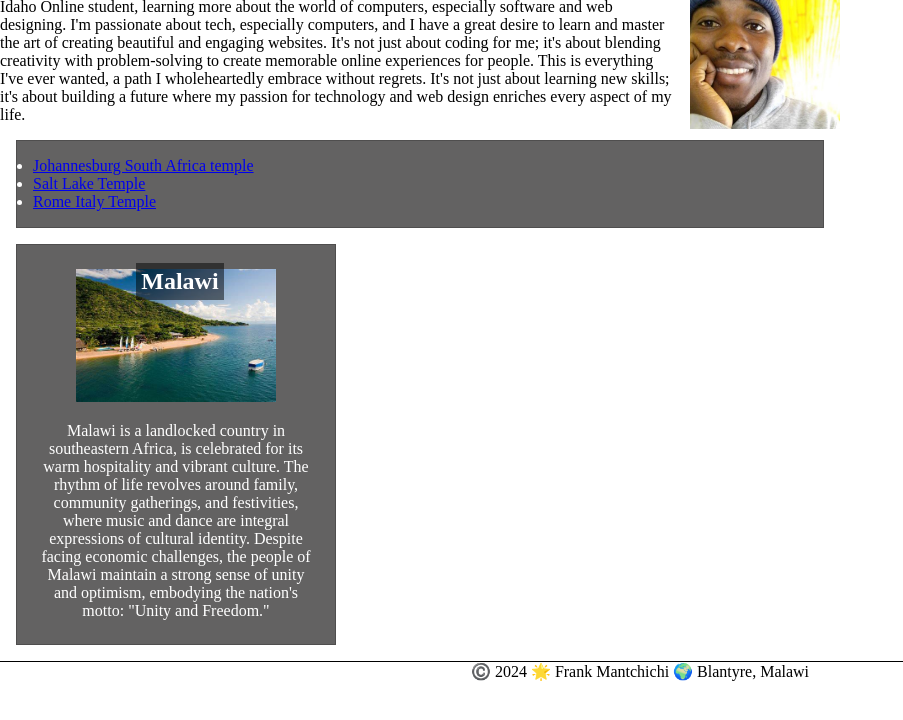
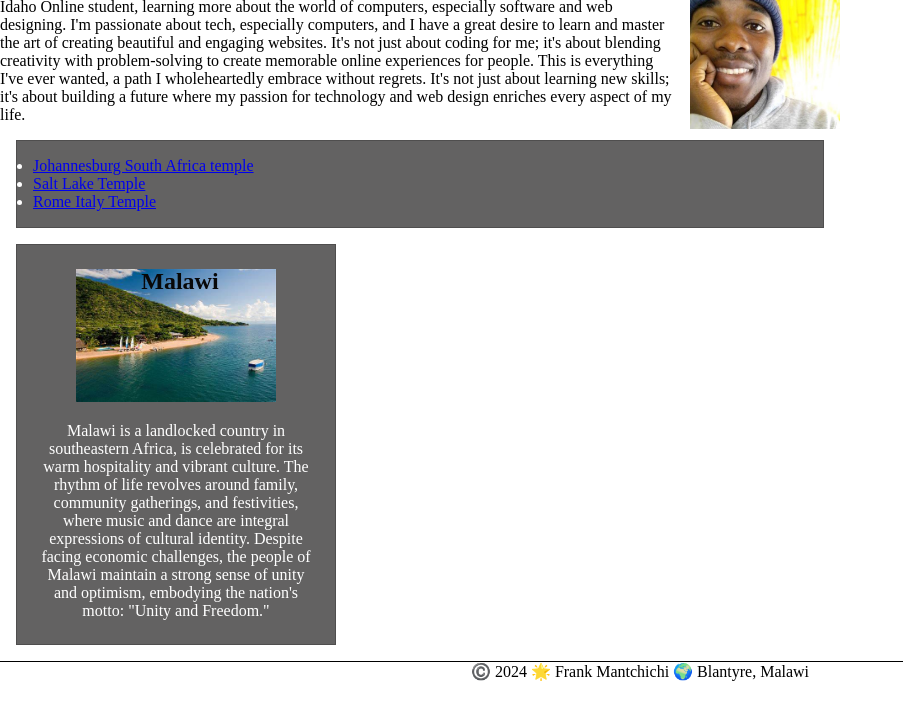
Before and after one commit to FrankMantchichi/wdd130, a plain HTML site: page index.html in a window 1280 px wide. Shown: the part 76-796 px from the top of the page, without its empty margins (0-903 px from the left). Drawn offline with Linux system fonts and the light colour scheme.

Commit message:
aside update

```diff
--- a/styles.css
+++ b/styles.css
@@ -42,8 +42,8 @@ aside h2 {
     position: absolute; /* Set position absolute for the heading */
     top: 10px; /* Adjust the position from the top */
     left: 35%; /* Adjust the position from the left */
-    color: white;
-    background-color: rgba(0, 0, 0, 0.5); /* Semi-transparent background color */
+    color: rgb(8, 8, 8);
+    background-color: rgba(0, 0, 0, 0.0); /* Semi-transparent background color */
     padding: 5px; /* Padding */
 }
 
```
